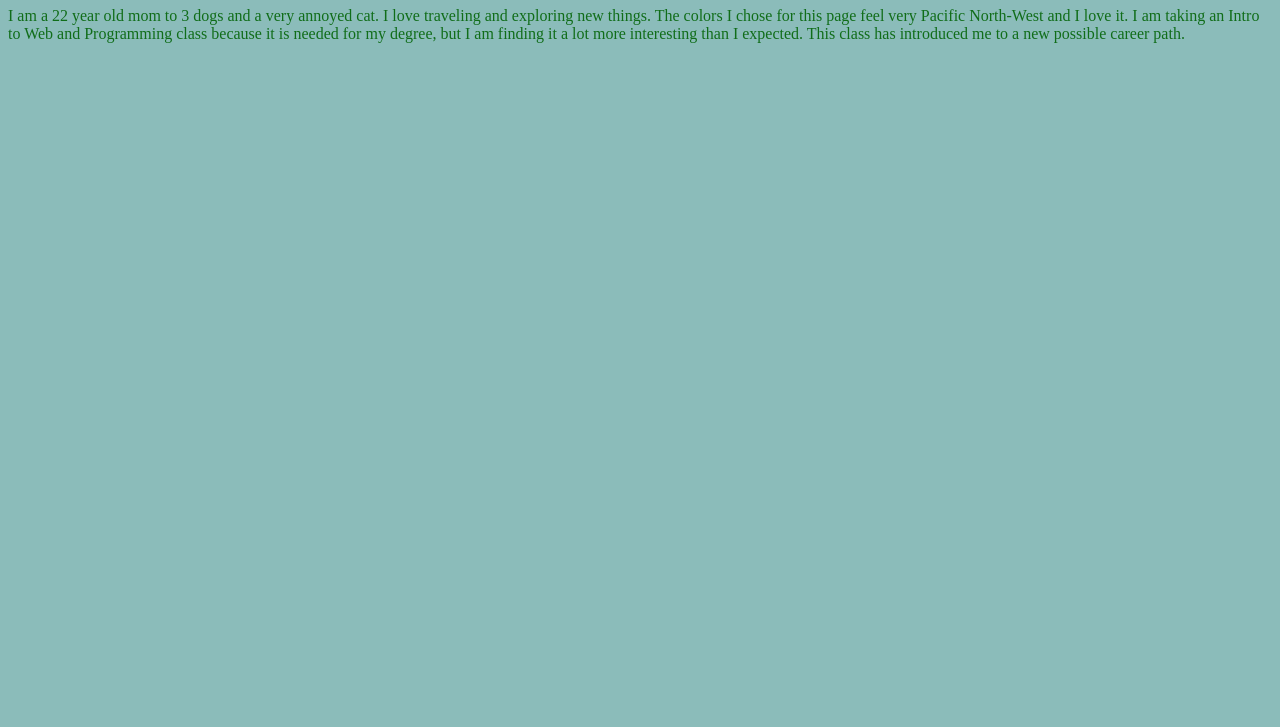
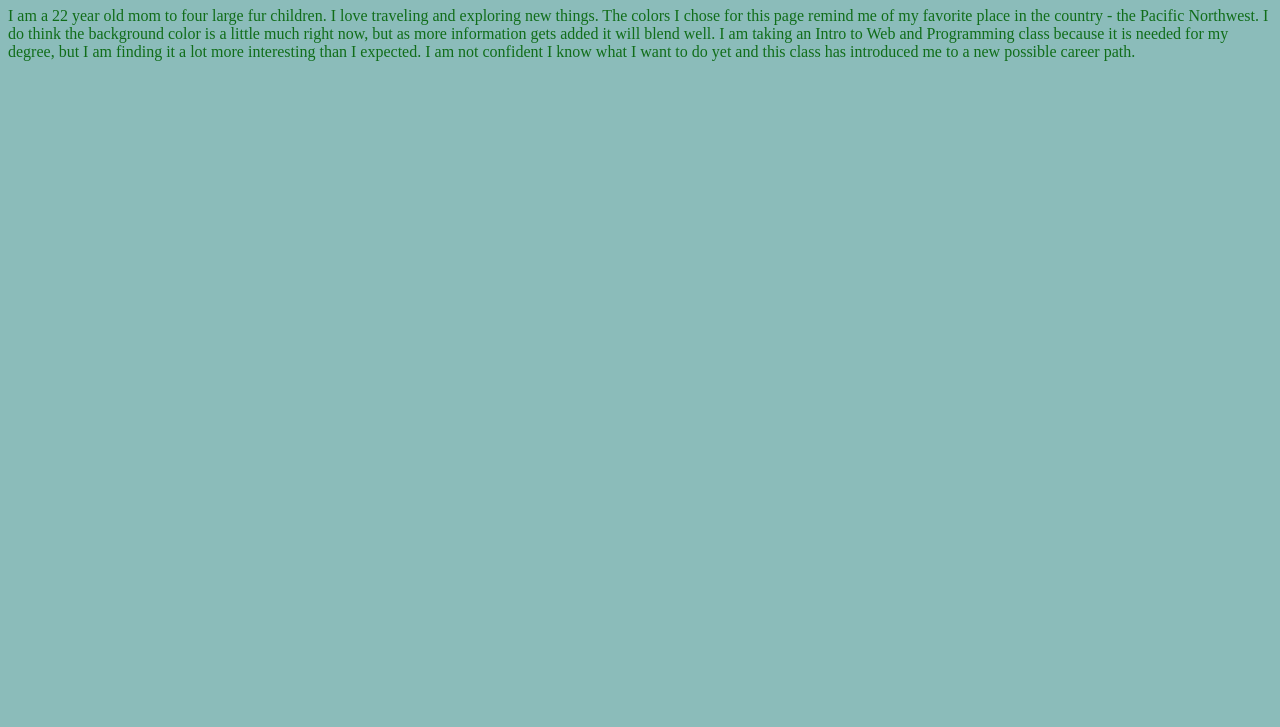
Before and after one commit to KerrySkye/KerrySkye, a plain HTML site: page index.html in a window 1280 px wide. Shown: the part 73-800 px from the top of the page. Drawn offline with Linux system fonts and the light colour scheme.

Commit message:
Update index.html

```diff
--- a/index.html
+++ b/index.html
@@ -10,6 +10,6 @@
     </head>
     <body>
         <h1>My name is Kerry</h1>
-        <p>I am a 22 year old mom to 3 dogs and a very annoyed cat. I love traveling and exploring new things. The colors I chose for this page feel very Pacific North-West and I love it. I am taking an Intro to Web and Programming class because it is needed for my degree, but I am finding it a lot more interesting than I expected. This class has introduced me to a new possible career path.</p>
+        <p>I am a 22 year old mom to four large fur children. I love traveling and exploring new things. The colors I chose for this page remind me of my favorite place in the country - the Pacific Northwest. I do think the background color is a little much right now, but as more information gets added it will blend well. I am taking an Intro to Web and Programming class because it is needed for my degree, but I am finding it a lot more interesting than I expected. I am not confident I know what I want to do yet and this class has introduced me to a new possible career path.</p>
     </body>
 </html>
```
